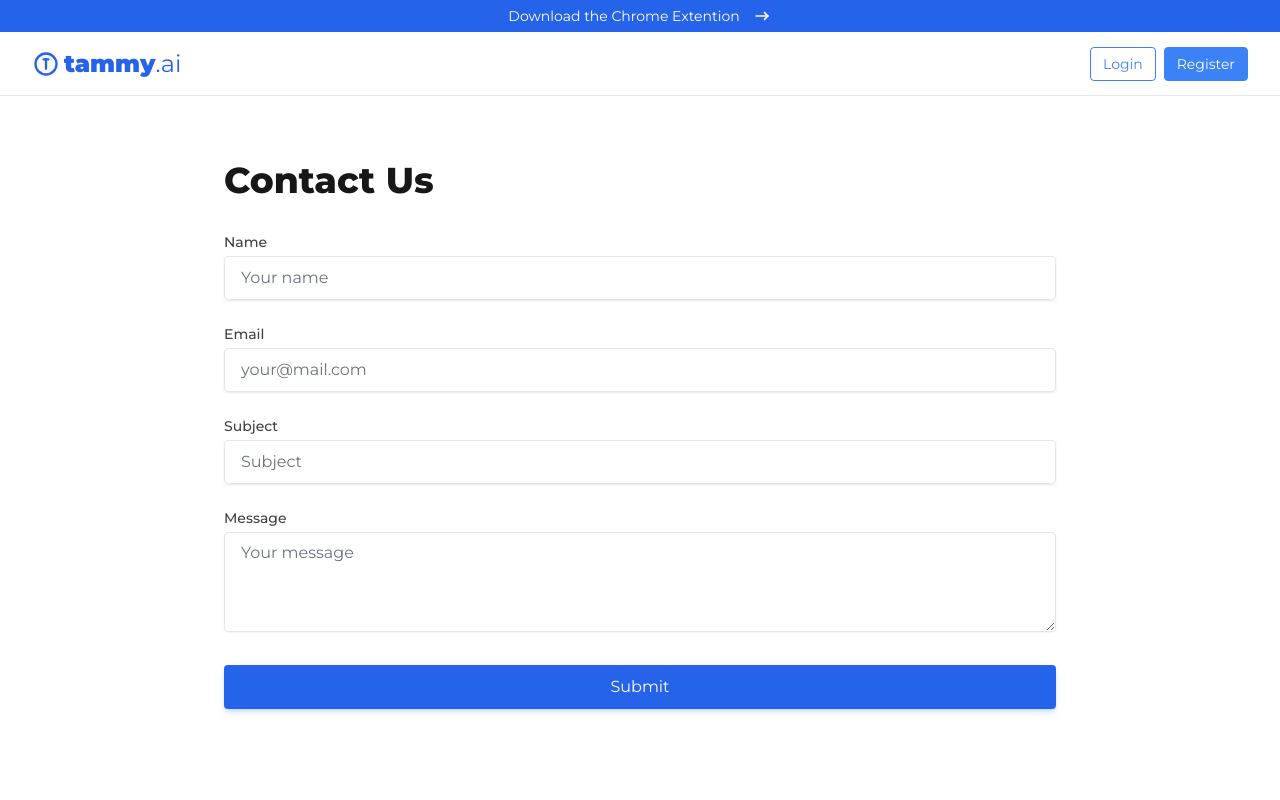
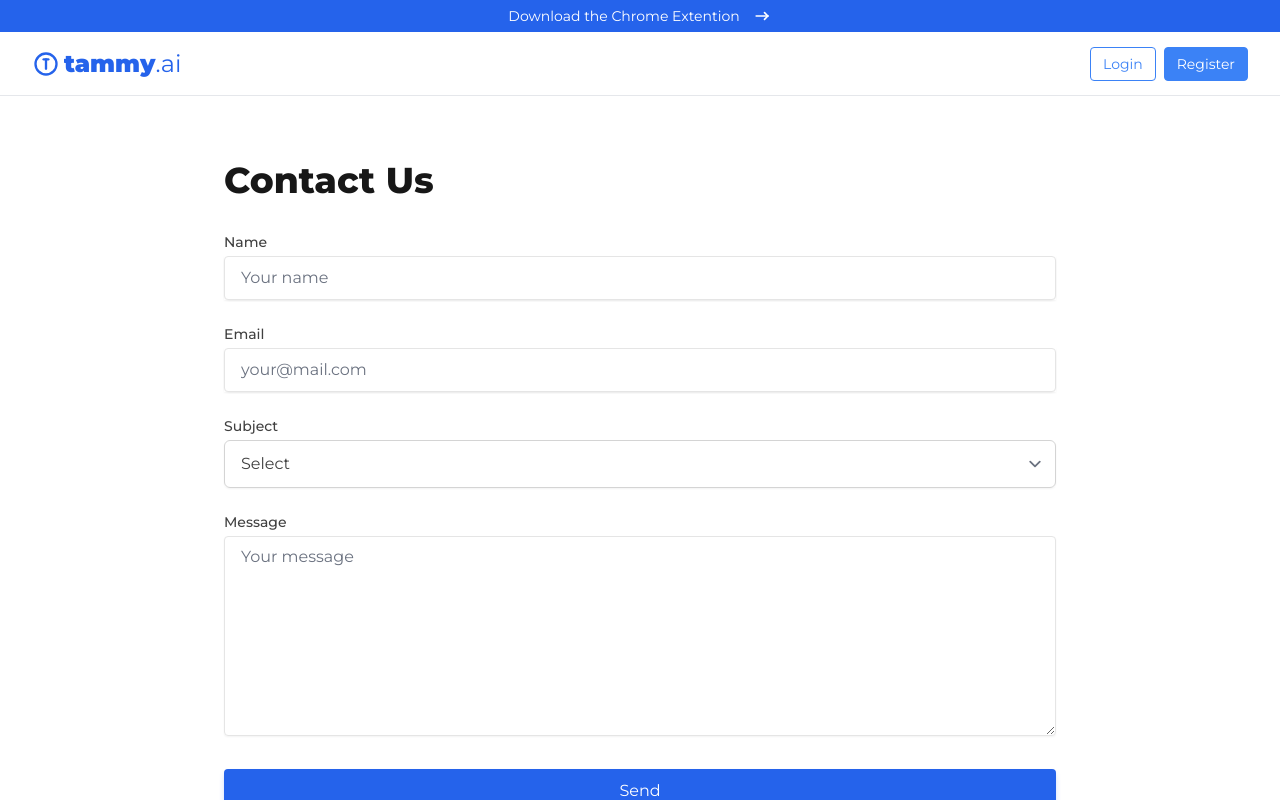
Before and after one commit to zaidakhterr/app-tammy-ai, a Next.js app: page /contact in a window 1280 px wide. Shown: the top 800 px of the page. Built offline with nearby package versions, Linux system fonts and the light colour scheme.

Commit message:
Contact Us Form Fixed

```diff
--- a/components/Select.js
+++ b/components/Select.js
@@ -12,14 +12,23 @@ const Select = ({
     <div className={classNames("relative z-0", containerClassName)}>
       <select
         className={classNames(
-          "h-10 w-full rounded-md border-neutral-300 bg-transparent px-3 focus:border-blue-500 dark:border-neutral-700 md:h-12 md:px-4",
+          "h-10 w-full cursor-pointer rounded-md border-neutral-300 bg-transparent px-3 focus:border-blue-500 dark:border-neutral-700 md:h-12 md:px-4",
           className
         )}
         {...props}
       >
-        <option value="">{placeholder || "Select"}</option>
+        <option
+          value=""
+          className="  dark:bg-neutral-800 dark:hover:text-neutral-800 dark:disabled:bg-neutral-800 dark:disabled:stroke-neutral-600"
+        >
+          {placeholder || "Select"}
+        </option>
         {options.map((option, idx) => (
-          <option key={idx} value={option.value}>
+          <option
+            className=" cursor-pointer   dark:bg-neutral-800 dark:hover:text-neutral-800 dark:disabled:bg-neutral-800 dark:disabled:stroke-neutral-600"
+            key={idx}
+            value={option.value}
+          >
             {option.label}
           </option>
         ))}
--- a/pages/contact.js
+++ b/pages/contact.js
@@ -2,6 +2,7 @@ import React from "react";
 import Container from "@/components/Container";
 import Button from "@/components/Button";
 import Input from "@/components/Input";
+import Select from "@/components/Select";
 
 const Contact = () => {
   const handleFormSubmit = event => {
@@ -9,8 +10,15 @@ const Contact = () => {
 
     const data = new FormData(event.target);
     const values = Object.fromEntries(data);
-    console.log(values);
+    return values;
   };
+
+  const options = [
+    { value: "Support: Summary product", label: "Support: Summary product" },
+    { value: "Support: Subscription", label: "Support: Subscription" },
+    { value: "Support: General", label: "Support: General" },
+    { value: "Others", label: "Others" },
+  ];
   return (
     <>
       <Container className="prose prose-neutral !max-w-4xl py-8 dark:prose-invert md:py-16 ">
@@ -45,9 +53,13 @@ const Contact = () => {
             <label htmlFor="subject" className="block text-sm font-medium ">
               Subject
             </label>
-            <div className="mt-1 flex rounded-md shadow-sm">
-              <Input type="text" name="subject" placeholder="Subject" />
-            </div>
+            <Select
+              type="text"
+              name="subject"
+              id="subject"
+              options={options}
+              className="mt-1 !w-full cursor-pointer shadow-sm "
+            />
           </div>
 
           <div>
@@ -58,13 +70,13 @@ const Contact = () => {
               <textarea
                 required
                 name="message"
-                rows={3}
-                className=" max-h-48 min-h-[100px] w-full rounded border-neutral-200 bg-transparent px-3 shadow-sm focus:border-blue-500 dark:border-neutral-700 md:h-11 md:px-4"
+                rows={6}
+                className=" max-h-52   min-h-[200px] w-full rounded border-neutral-200 bg-transparent px-3 shadow-sm focus:border-blue-500 dark:border-neutral-700 md:h-11 md:px-4"
                 placeholder="Your message"
               />
             </div>
           </div>
-          <Button type="submit"> Submit</Button>
+          <Button type="submit"> Send</Button>
         </form>
       </Container>
     </>
```
